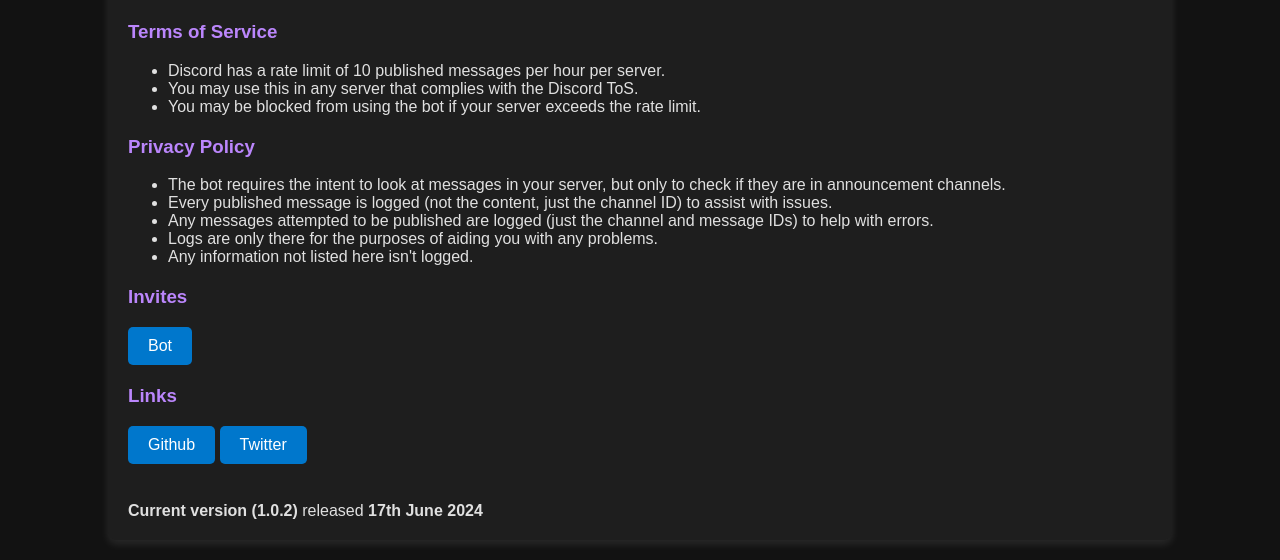
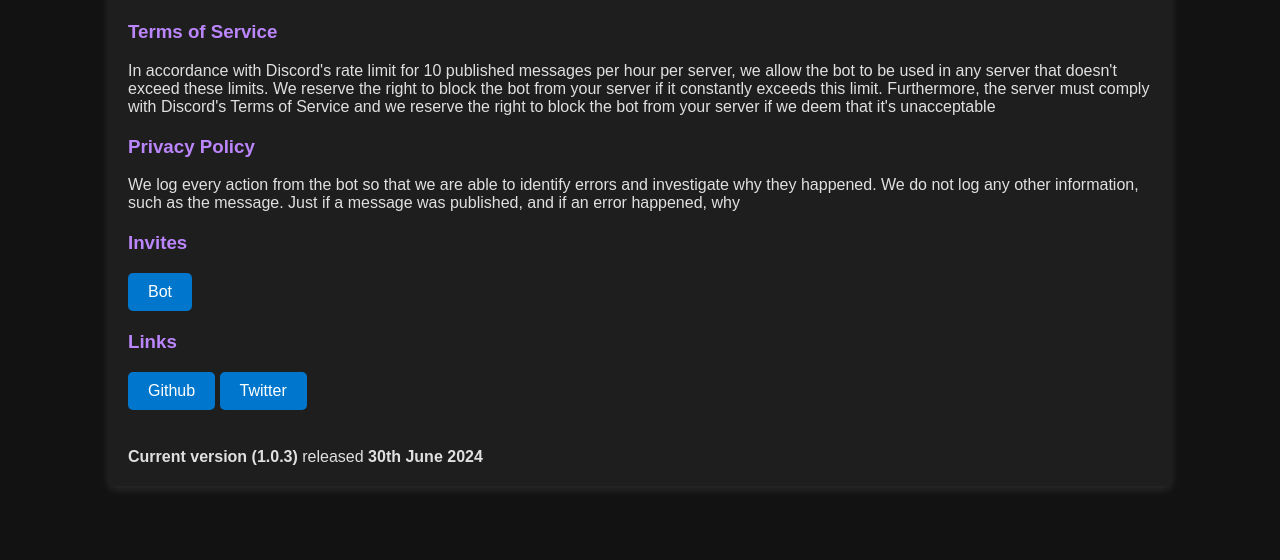
Before and after one commit to GalvinPython/discord-autopublish, a website: page site/index.html in a window 1280 px wide. Shown: the part 809-1369 px from the top of the page. After the commit the page ends 1315 px from the top, so only its background shows below. Drawn offline with Linux system fonts and the light colour scheme.

Commit message:
bump(1.0.3): updated site for verification

```diff
--- a/package.json
+++ b/package.json
@@ -2,7 +2,7 @@
   "name": "autopublish",
   "module": "bot/index.ts",
   "type": "module",
-  "version": "1.0.2",
+  "version": "1.0.3",
   "scripts": {
     "start": "bun ."
   },
--- a/site/index.html
+++ b/site/index.html
@@ -1,5 +1,3 @@
-<!-- Written in pure HTML just for you -->
-
 <!DOCTYPE html>
 <html lang="en">
 
@@ -99,32 +97,25 @@
 				for your messages and if it's a message from an announcement channel, it'll publish for you
 				automatically!</p>
 			<video controls loop autoplay controlslist="nodownload noplaybackrate" disablepictureinpicture>
-				<source src="./NmfoLGWum6.mp4" type="video/mp4">
+				<source src="./demo.mp4" type="video/mp4">
 				Your browser can't play this video
 			</video>
 		</section>
 
 		<section id="terms">
 			<h3>Terms of Service</h3>
-			<ul>
-				<li>Discord has a rate limit of 10 published messages per hour per server.</li>
-				<li>You may use this in any server that complies with the Discord ToS.</li>
-				<li>You may be blocked from using the bot if your server exceeds the rate limit.</li>
-			</ul>
+			<p>In accordance with Discord's rate limit for 10 published messages per hour per server, we allow the bot
+				to be used in any server that doesn't exceed these limits. We reserve the right to block the bot from
+				your server if it constantly exceeds this limit. Furthermore, the server must comply with Discord's
+				Terms of Service and we reserve the right to block the bot from your server if we deem that it's
+				unacceptable</p>
 		</section>
 
 		<section id="privacy">
 			<h3>Privacy Policy</h3>
-			<ul>
-				<li>The bot requires the intent to look at messages in your server, but only to check if they are in
-					announcement channels.</li>
-				<li>Every published message is logged (not the content, just the channel ID) to assist with issues.</li>
-				<li>Any messages attempted to be published are logged (just the channel and message IDs) to help with
-					errors.
-				</li>
-				<li>Logs are only there for the purposes of aiding you with any problems.</li>
-				<li>Any information not listed here isn't logged.</li>
-			</ul>
+			<p>We log every action from the bot so that we are able to identify errors and investigate why they
+				happened. We do not log any other information, such as the message. Just if a message was published, and
+				if an error happened, why</p>
 		</section>
 
 		<section id="invite">
@@ -139,7 +130,7 @@
 			<a href="https://twitter.com/reallygalvin">Twitter</a>
 		</section>
 		<br>
-		<span><b>Current version (1.0.2)</b> released <b>17th June 2024</b></span>
+		<span><b>Current version (1.0.3)</b> released <b>30th June 2024</b></span>
 	</main>
 </body>
 
```
Also changed, not shown: 3 other files.
